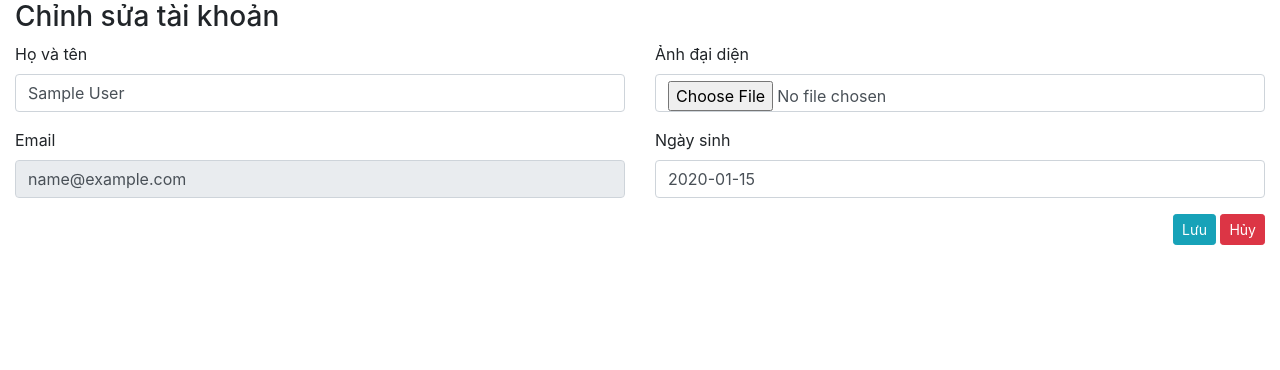
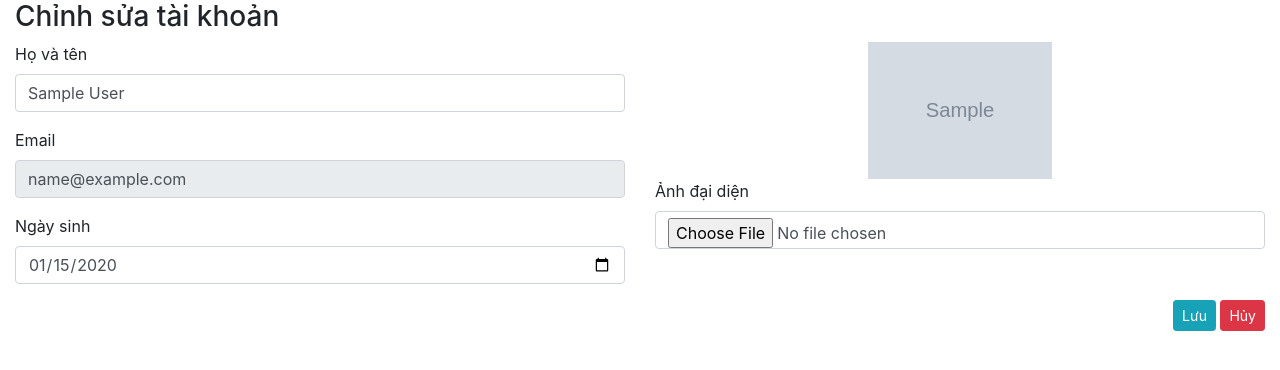
Before and after one commit to thienth32/PT15317-web-web2013, a PHP site: page /pt15317-web/ass/users/edit.php?id=1 in a window 1280 px wide. Shown: the part 56-426 px from the top of the page. Run offline with PHP 8.4, Linux system fonts and the light colour scheme; tables that the repository leaves empty hold one stand-in row (values such as "Sample post"); grey boxes marked "Sample" are stand-in pictures.

Commit message:
Update edit.php

```diff
--- a/ass/users/edit.php
+++ b/ass/users/edit.php
@@ -9,6 +9,8 @@ $getUserByIdQuery = "select * from users where id = $userId";
 $stmt = $connect->prepare($getUserByIdQuery);
 $stmt->execute();
 $user = $stmt->fetch();
+// fetch => tìm ra bản ghi đầu tiên thỏa mãn câu sql => [ 'id' => xxx, 'name' => 'xxx' ]
+// fetchAll => tìm ra tất cả các bản ghi thỏa mãn câu sql => [ [], [], [] ]
 
 if(!$user){
     header("location: " . BASE_URL);
@@ -48,17 +50,22 @@ if(!$user){
                             value="<?= $user['email'] ?>"
                             class="form-control">
                     </div>
+                    <div class="form-group">
+                        <label for="">Ngày sinh</label>
+                        <input type="date" name="birth_date"
+                            value="<?= $user['birth_date'] ?>"
+                            class="form-control">
+                    </div>
                 </div>
                 <div class="col-md-6">
+                    <div class="row">
+                        <div class="col-4 offset-4">
+                            <img src="<?= BASE_URL . $user['avatar'] ?>" class="img-fluid">
+                        </div>
+                    </div>
                     <div class="form-group">
                         <label for="">Ảnh đại diện</label>
                         <input type="file" name="avatar" class="form-control">
-                    </div>
-                    <div class="form-group">
-                        <label for="">Ngày sinh</label>
-                        <input type="text" name="birth_date"
-                            value="<?= $user['birth_date'] ?>"
-                            class="form-control">
                     </div>
                 </div>
             </div>
```
